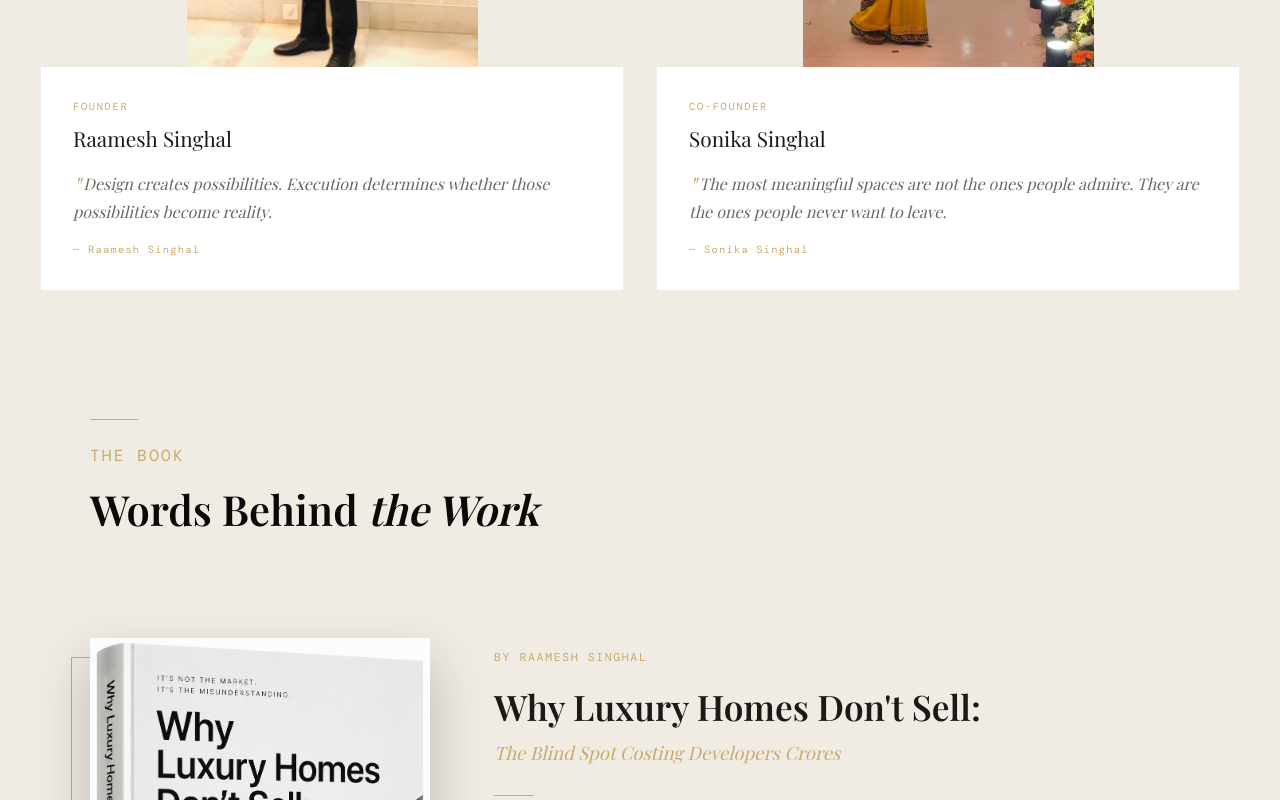
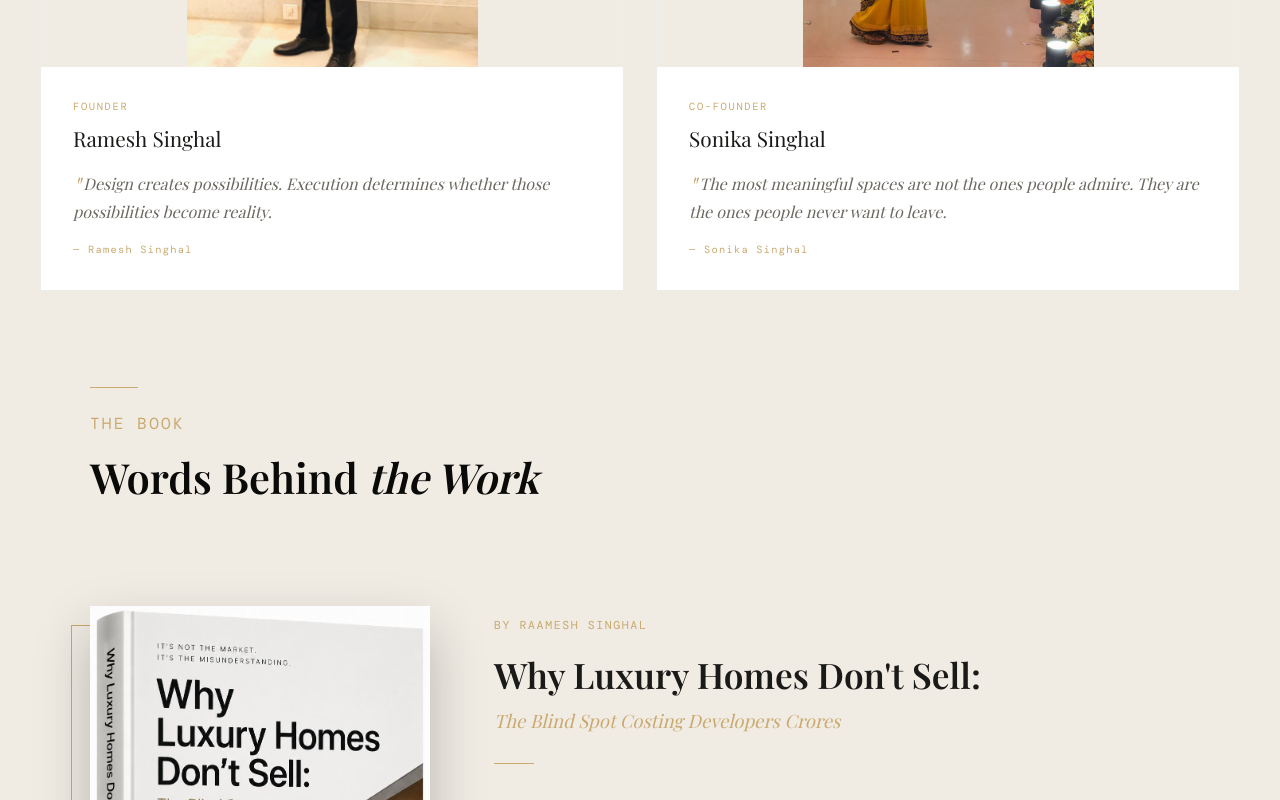
Before and after one commit to ShreyaSinghal12/rsd-website, a React (Vite) app: page / in a window 1280 px wide. Shown: the part 2620-3420 px from the top of the page. Built offline with nearby package versions, Linux system fonts and the light colour scheme; a web font is replaced by a local one.

Commit message:
Fix spelling and reduce padding

```diff
--- a/src/pages/Home.jsx
+++ b/src/pages/Home.jsx
@@ -445,7 +445,7 @@ export default function Home() {
             </FadeIn>
             <div className="about-grid" style={{ display: 'grid', gridTemplateColumns: '1fr 1fr', gap: '2rem' }}>
               {[
-                { name: 'Raamesh Singhal', role: 'Founder', quote: 'Design creates possibilities. Execution determines whether those possibilities become reality. ', img: '/images/Founders/Ramesh_Singhal.jpeg' },
+                { name: 'Ramesh Singhal', role: 'Founder', quote: 'Design creates possibilities. Execution determines whether those possibilities become reality. ', img: '/images/Founders/Ramesh_Singhal.jpeg' },
                 { name: 'Sonika Singhal', role: 'Co-Founder', quote: 'The most meaningful spaces are not the ones people admire. They are the ones people never want to leave. ', img: '/images/Founders/Sonika_Singhal.jpeg' },
               ].map((founder, i) => (
                 <FadeIn key={i} delay={i * 150}>
@@ -470,7 +470,7 @@ export default function Home() {
         </div>
 
         {/* Book */}
-        <div id="book" style={{ background: '#F0EBE3', padding: '5rem 2rem' }}>
+        <div id="book" style={{ background: '#F0EBE3', padding: '3rem 2rem' }}>
           <div style={{ maxWidth: 1100, margin: '0 auto' }}>
             <FadeIn>
               <span className="gold-rule" />
```
